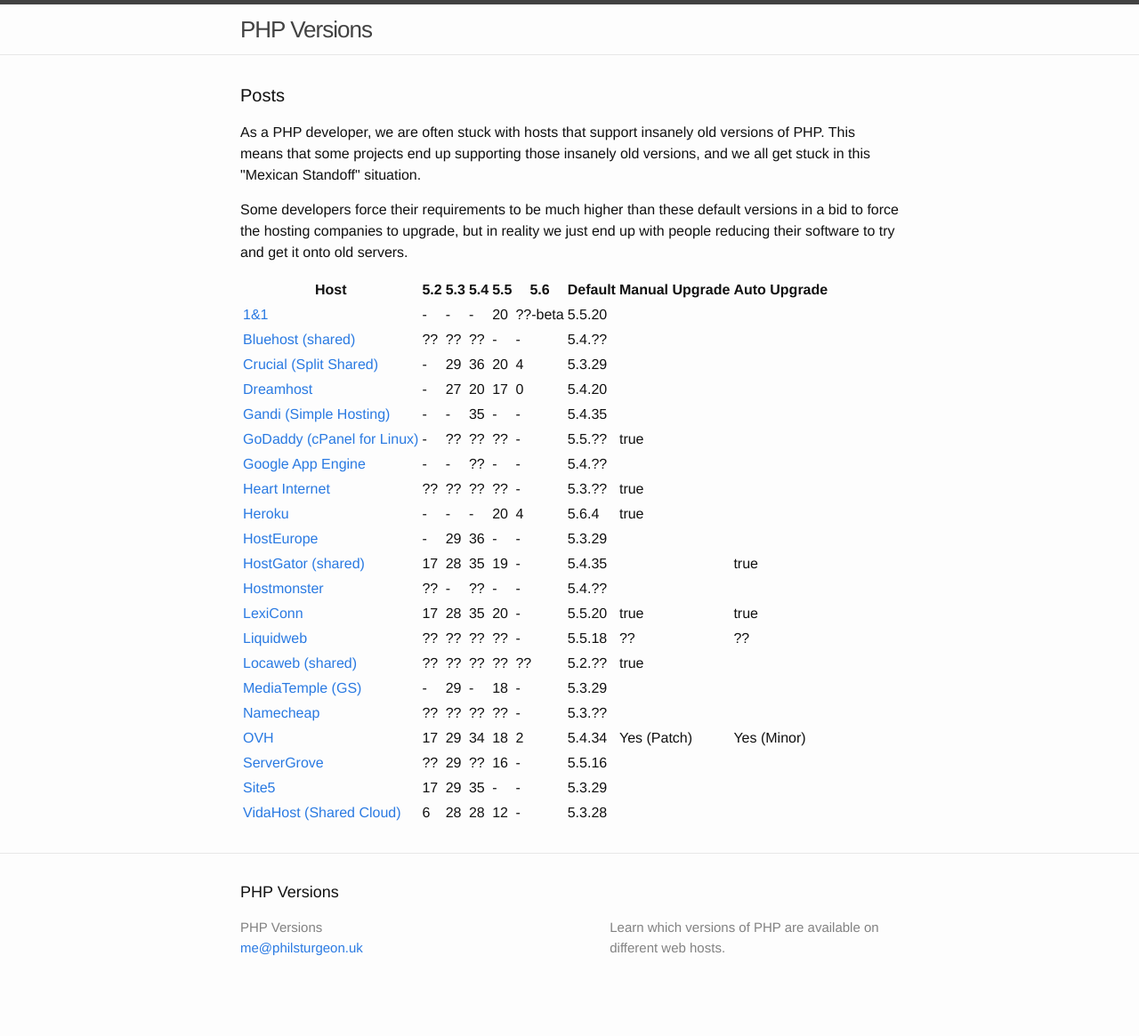
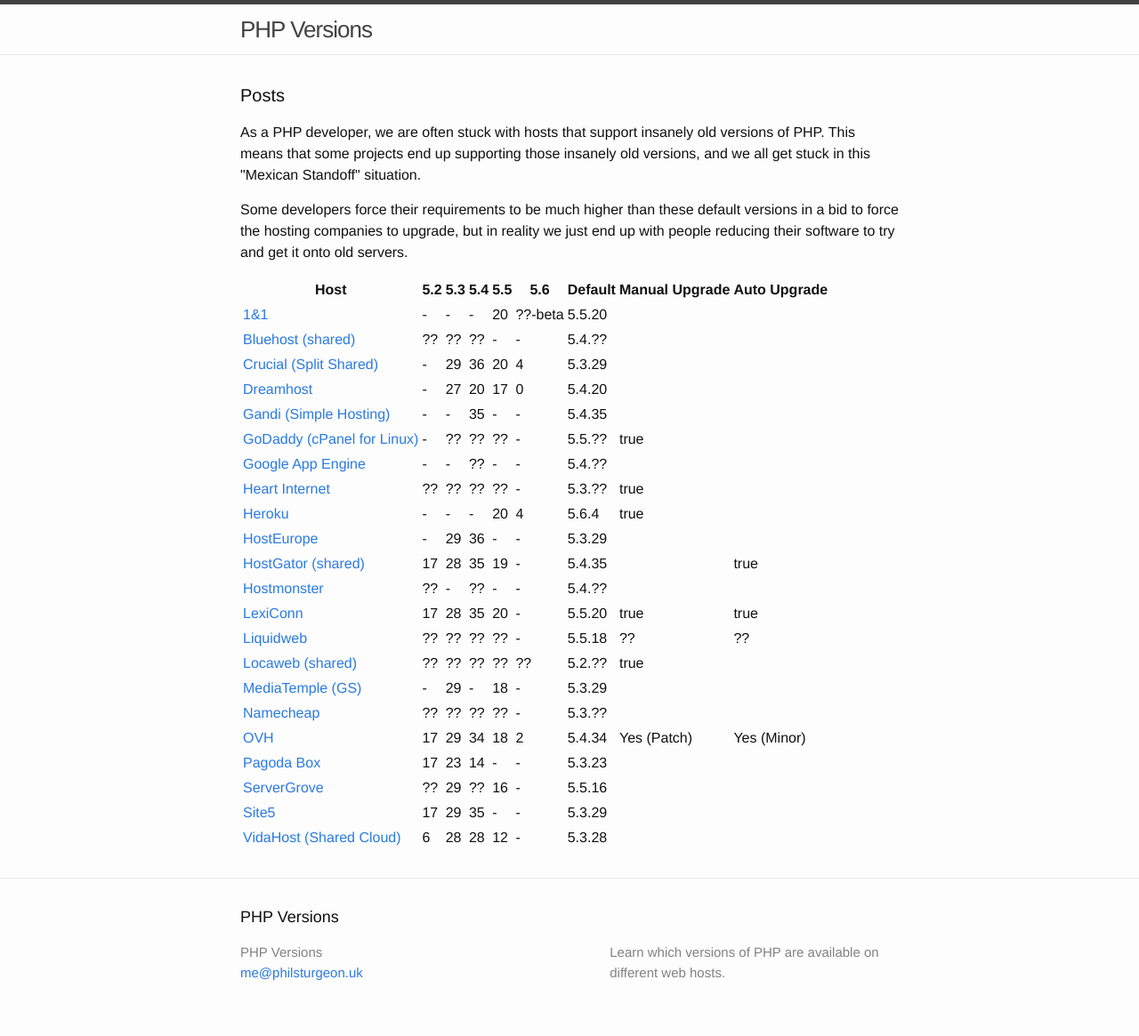
Before and after one commit to phpversions/phpversions.info, a Jekyll site: the page built from index.html, in a window 1280 px wide. Shown: the whole page at 89% size. Built offline with Jekyll 4.4.1, drawn with Linux system fonts in a browser that asks for light colours; before the commit the page ends 1137 px from its top, so only the background shows below that.

Commit message:
Added Pagoda Box
Pagoda Box PHP version data available at: http://help.pagodabox.com/customer/portal/articles/175475-understanding-the-boxfile#php-version

```diff
--- a/_data/hosts.yml
+++ b/_data/hosts.yml
@@ -138,6 +138,13 @@
   manual_update: Yes (Patch)
   auto_update: Yes (Minor)
 
+- name: "Pagoda Box"
+  url: "https://pagodabox.com/"
+  php52: 17
+  php53: 23
+  php54: 14
+  default: 5.3.23
+
 - name: "ServerGrove"
   url: "http://servergrove.com/sharedhosting"
   php52: ??
```
